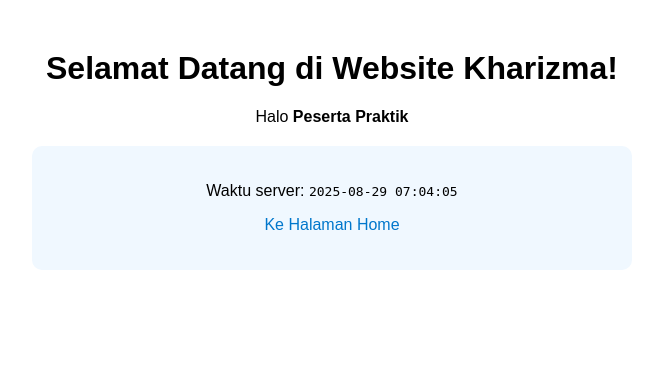
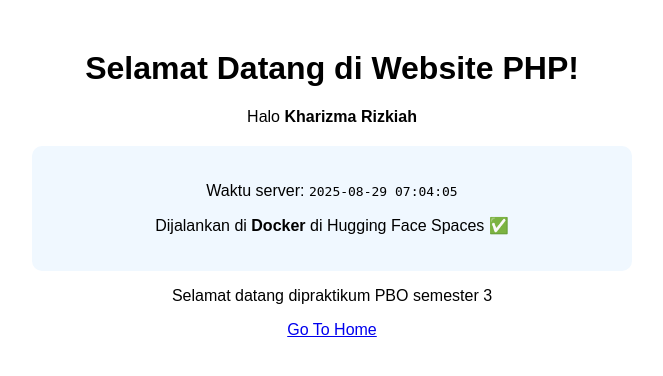
Before and after one commit to Naimakhaa/praktekoopsatu, a PHP site: page / in a window 1280 px wide. Shown: the top 376 px of the page, without its empty margins (308-971 px from the left). Run offline with PHP 8.4, Linux system fonts and the light colour scheme.

Commit message:
update index.php dan tambah home.php

```diff
--- a/index.php
+++ b/index.php
@@ -1,42 +1,30 @@
 <?php
-// Mengatur halaman: index atau home
-$page = $_GET['page'] ?? 'index';
-$nama = "Peserta Praktik";
+// index.php
+$nama = "Kharizma Rizkiah";
 $waktu = date("Y-m-d H:i:s");
 ?>
 <!DOCTYPE html>
 <html lang="id">
 <head>
   <meta charset="UTF-8">
-    <title>Website PHP Kharizma</title>
+  <title>Website PHP di Hugging Face</title>
     <style>
       body { font-family: Arial, sans-serif; text-align: center; margin-top: 50px; }
       .container { max-width: 600px; margin: 0 auto; }
       .box { background: #f0f8ff; padding: 20px; border-radius: 10px; margin-top: 20px; }
-        a { text-decoration: none; color: #0077cc; }
     </style>
 </head>
+
 <body>
   <div class="container">
-        <?php if ($page === 'index'): ?>
-            <h1>Selamat Datang di Website Kharizma!</h1>
+    <h1>Selamat Datang di Website PHP!</h1>
     <p>Halo <strong><?= htmlspecialchars($nama) ?></strong></p>
   <div class="box">
     <p>Waktu server: <code><?= $waktu ?></code></p>
-                <p><a href="?page=home">Ke Halaman Home</a></p>
+    <p>Dijalankan di <strong>Docker</strong> di Hugging Face Spaces ✅</p>
   </div>
-
-        <?php elseif ($page === 'home'): ?>
-            <h1> Anda Sedang Berada di Halaman Home!</h1>
-            <p>Halo <strong><?= htmlspecialchars($nama) ?></strong></p>
-            <div class="box">
-                <p>Waktu server: <code><?= $waktu ?></code></p>
-                <p><a href="?page=index">Kembali ke Halaman utama</a></p>
   </div>
-        <?php else: ?>
-            <h1>Halaman tidak ditemukan!</h1>
-            <p><a href="?page=index">Kembali ke Halaman utama</a></p>
-        <?php endif; ?>
-    </div>
+  <?php echo '<p>Selamat datang dipraktikum PBO semester 3</p>'; ?>
+    <a href="home.php">Go To Home</a>
 </body>
 </html>
```
Also changed, not shown: home.php (added, +10 -0 lines). Lines whose indentation alone changed are shown as unchanged.
